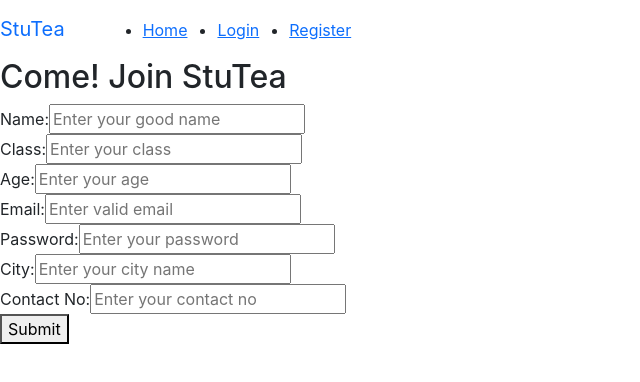
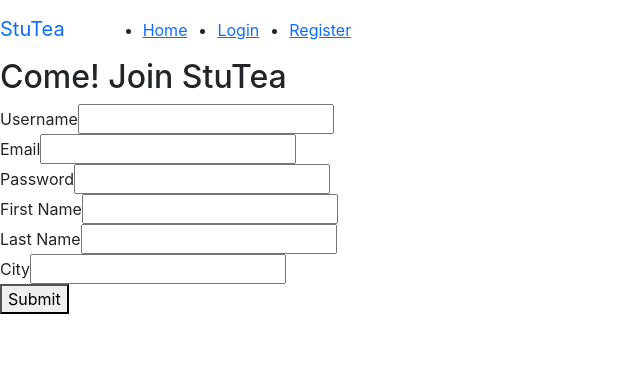
Before and after one commit to harshjohar/stutea, a React (Create React App) app: page /register in a window 1280 px wide. Shown: the top 382 px of the page, without its empty margins (0-640 px from the left). Built offline with nearby package versions, Linux system fonts and the light colour scheme.

Commit message:
Register api done

```diff
--- a/src/components/Login.js
+++ b/src/components/Login.js
@@ -1,6 +1,6 @@
 import React, { useState } from "react";
 import { useHistory } from "react-router-dom";
-
+import "../css/Login.css"
 const Login = () => {
     const host = "http://localhost:5000";
     let history = useHistory();
--- a/src/components/Register.js
+++ b/src/components/Register.js
@@ -1,41 +1,80 @@
-import React from "react";
+import React, {useState} from 'react'
+import { useHistory } from 'react-router-dom'
+import "../css/Register.css"
 
 export const Register = () => {
+  const host = "http://localhost:5000"
+  let history = useHistory();
+  const [credentials, setCredentials] = useState({
+      username : "",
+      email: "",
+      password: "",
+      firstname: "",
+      lastname: "",
+      city: ""
+  })
+
+  const handleSubmit = async (e)=> {
+    e.preventDefault();
+    const response = await fetch(`${host}/api/auth/register`, {
+        method: "POST",
+        headers: {
+            "Content-Type": "application/json",
+        },
+        body: JSON.stringify({
+            username: credentials.username,
+            email: credentials.email,
+            password: credentials.password,
+            firstname: credentials.firstname,
+            lastname: credentials.lastname,
+            city: credentials.city
+        })
+    });
+
+    const json = await response.json();
+    if(json.success) {
+        localStorage.setItem('token', json.authtoken);
+        history.push('/');
+    }
+    else {
+        alert("Invalid Credentials");
+    }
+}
+
+const onChange = (e)=> {
+  setCredentials({...credentials, [e.target.name]: e.target.value})
+}
   return (
     <div>
       <h2>Come! Join StuTea</h2>
-      <form action="nothing.php">
-        <div class="form">
-          <label for="">Name:</label>
-          <input type="text" placeholder="Enter your good name" />
+      <form onSubmit={handleSubmit}>
+                <div className="form">
+                    <label htmlFor="username">Username</label>
+                    <input type="text" name="username" id="username" onChange={onChange} value={credentials.username}/>
                 </div>
-        <div class="form">
-          <label for="">Class:</label>
-          <input type="number" placeholder="Enter your class" />
+                <div className="form">
+                    <label htmlFor="email">Email</label>
+                    <input type="email" name="email" id="email" onChange={onChange} value={credentials.email}/>
                 </div>
-        <div class="form">
-          <label for="">Age:</label>
-          <input type="number" placeholder="Enter your age" />
+                <div className="form">
+                    <label htmlFor="password">Password</label>
+                    <input type="password" name="password" id="password" onChange={onChange} value={credentials.password}/>
                 </div>
-        <div class="form">
-          <label for="">Email:</label>
-          <input type="email" placeholder="Enter valid email" />
+                <div className="form">
+                    <label htmlFor="firstname">First Name</label>
+                    <input type="text" name="firstname" id="firstname" onChange={onChange} value={credentials.firstname}/>
                 </div>
-        <div class="form">
-          <label for="">Password:</label>
-          <input type="password" placeholder="Enter your password" />
+                <div className="form">
+                    <label htmlFor="lastname">Last Name</label>
+                    <input type="text" name="lastname" id="lastname" onChange={onChange} value={credentials.lastname}/>
                 </div>
-        <div class="form">
-          <label for="">City:</label>
-          <input type="password" placeholder="Enter your city name" />
+                <div className="form">
+                    <label htmlFor="city">City</label>
+                    <input type="text" name="city" id="city" onChange={onChange} value={credentials.city}/>
                 </div>
-        <div class="form">
-          <label for="">Contact No:</label>
-          <input type="number" placeholder="Enter your contact no" />
-        </div>
-        <div class="form">
-          <button>Submit</button>
-        </div>
+                <button type="submit" className="submit-button">
+                    Submit
+                </button>
             </form>
     </div>
   );
```
Lines whose indentation alone changed are shown as unchanged.
